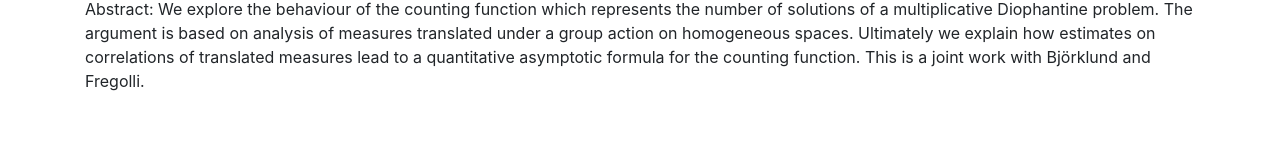
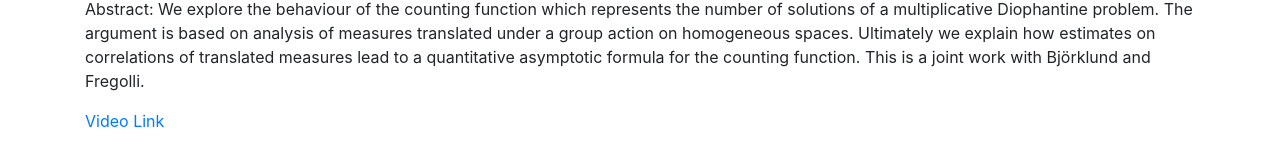
Before and after one commit to lively-cat-lover/DAHD-webinar, a Jekyll site: the page built from _posts/2021-10-22-Gorodnik.md, in a window 1280 px wide. Shown: the part 209-375 px from the top of the page. Built offline with Jekyll 4.4.1, drawn with Linux system fonts in a browser that asks for light colours.

Commit message:
add video link

```diff
--- a/_posts/2021-10-22-Gorodnik.md
+++ b/_posts/2021-10-22-Gorodnik.md
@@ -12,3 +12,5 @@ of a multiplicative Diophantine problem. The argument is based on analysis of me
 under a group action on homogeneous spaces. Ultimately we explain how estimates on correlations
 of translated measures lead to a quantitative asymptotic formula for the counting function.
 This is a joint work with Björklund and Fregolli.
+
+[Video Link](https://drive.google.com/drive/u/0/folders/1SPs2xj5_yhyAtmNUhMuf2e9MCHhTto9D)
```
